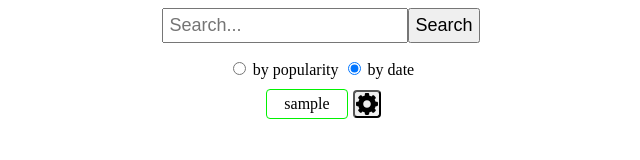
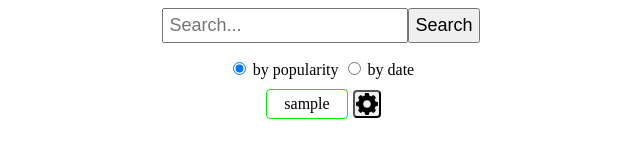
Before and after one commit to TkachukRR/31-search, an Angular app: page / in a window 1280 px wide. Both pictures are taken after typing "Sample" into the empty fields and a click on the button "Search". Shown: the top 160 px of the page, without its empty margins (319-959 px from the left). Built offline with nearby package versions, Linux system fonts and the light colour scheme.

Commit message:
implemented sorting full list

```diff
--- a/src/app/search-list/search-list.component.html
+++ b/src/app/search-list/search-list.component.html
@@ -1,11 +1,11 @@
 <div class="search" *ngIf="searchList.length">
   <div class="search__radio">
     <label>
-      <input type="radio" [(ngModel)]="sortedBy" [value]="SortedBy.popularity" (change)="onSortedByChange()">
+      <input type="radio" [(ngModel)]="sortedBy" name="list" [value]="SortedBy.popularity" (change)="onSortedByChange()">
       by popularity
     </label>
     <label>
-      <input type="radio" [(ngModel)]="sortedBy" [value]="SortedBy.date" (change)="onSortedByChange()">
+      <input type="radio" [(ngModel)]="sortedBy" name="list" [value]="SortedBy.date" (change)="onSortedByChange()">
       by date
     </label>
   </div>
@@ -43,6 +43,14 @@
 <div class="modal--background" *ngIf="isVisibleFullList">
   <div class="modal--content">
     <button type="button" (click)="isVisibleFullList = false">close</button>
+    <div class="full__sort">
+      <label>
+        <input type="radio" name="fullList" [(ngModel)]="sortedFullListBy" value="searchValue" (change)="onFullListSortedByChange()">value
+      </label>
+      <label>
+        <input type="radio" name="fullList" [(ngModel)]="sortedFullListBy" value="searchDate" (change)="onFullListSortedByChange()">date
+      </label>
+    </div>
     <ul class="full__list">
       <li class="full__item" *ngFor="let search of searchListFull">
         {{ search.value }} | {{ search.date | date: 'dd.MM.yy HH:mm:ss' }}
--- a/src/app/search-list/search-list.component.ts
+++ b/src/app/search-list/search-list.component.ts
@@ -15,9 +15,10 @@ export class SearchListComponent implements OnInit, OnDestroy{
 
   public searchStorage = inject(SearchStorageService)
   public searchList: Search[] = []
-  public sortedBy: SortedBy = SortedBy.date
+  public sortedBy: SortedBy = SortedBy.popularity
   public isVisibleFullList = false
   public searchListFull: SingleSearch[] = []
+  public sortedFullListBy: 'searchValue' | 'searchDate' = "searchDate"
 
 
   private _subscriptions: Subscription[] = []
@@ -52,6 +53,7 @@ export class SearchListComponent implements OnInit, OnDestroy{
         this.searchListFull = this.getFullSearchesList()
       })
     )
+    this.onFullListSortedByChange()
     this.isVisibleFullList = true;
   }
 
@@ -87,8 +89,29 @@ export class SearchListComponent implements OnInit, OnDestroy{
     return searches
   }
 
-  public onSortedByChange() {
+  public onSortedByChange():void {
     this.getSortedSearchList();
+  }
+
+  public onFullListSortedByChange():void{
+    switch (this.sortedFullListBy) {
+      case 'searchDate':
+        this.searchListFull.sort((a, b) => {
+          if (a.date === b.date) {
+            return a.value.localeCompare(b.value);
+          }
+          return a.date - b.date;
+        })
+        break;
+      case 'searchValue':
+        this.searchListFull.sort((a, b) => {
+          if (a.value === b.value) {
+            return a.date - b.date;
+          }
+          return a.value.localeCompare(b.value)
+        })
+        break;
+    }
   }
 
   private _getUnsortedSearchArray(): Search[] {
```
